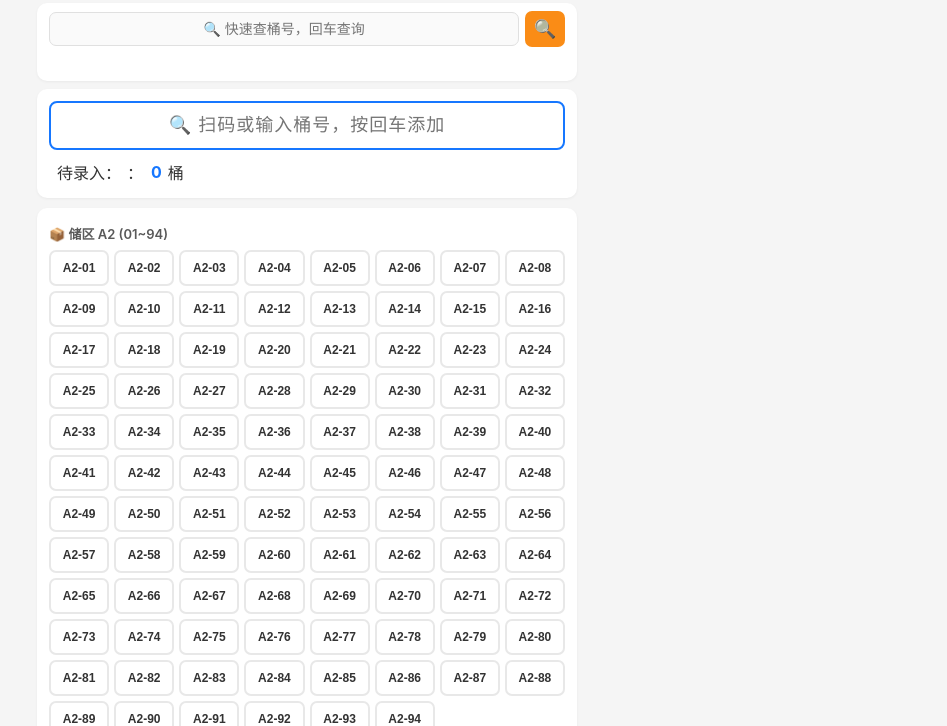
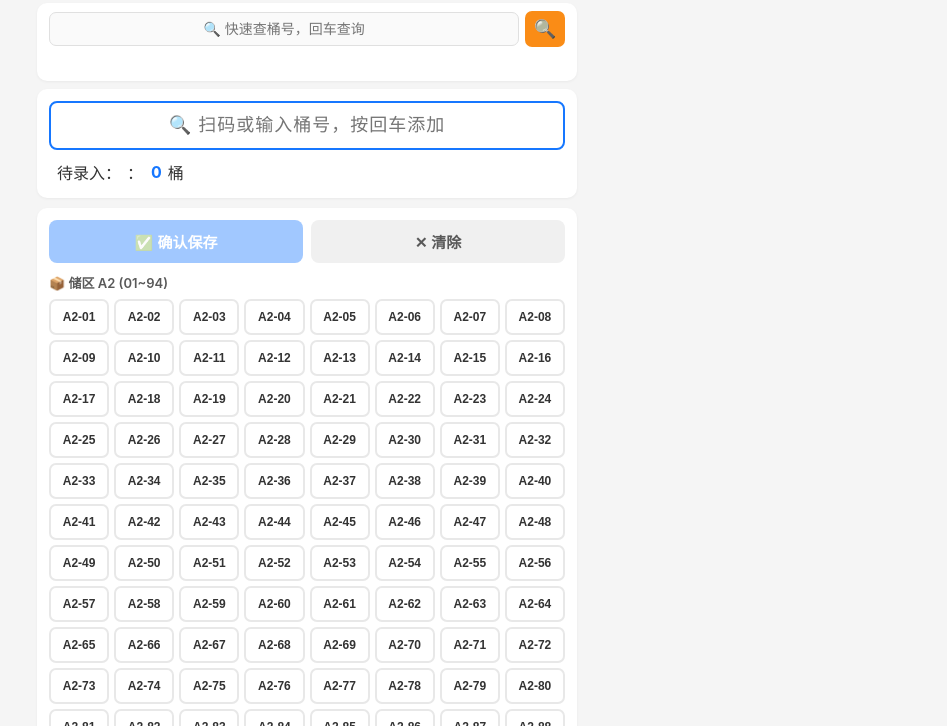
Before and after one commit to fjax2008/barrel-management, a plain HTML site: page static/index.html in a window 1280 px wide. Shown: the part 74-800 px from the top of the page, without its empty margins (333-1280 px from the left). Drawn offline with Linux system fonts and the light colour scheme; no server answers.

Commit message:
确认/取消按钮移至储区上方，手机端友好

```diff
--- a/static/index.html
+++ b/static/index.html
@@ -50,7 +50,7 @@ body{font-family:-apple-system,BlinkMacSystemFont,'Segoe UI',sans-serif;backgrou
 
 /* Location Grid */
 .loc-wrap{background:#fff;border-radius:10px;padding:12px;margin-bottom:10px;box-shadow:0 1px 3px rgba(0,0,0,.05)}
-.loc-grid{display:grid;grid-template-columns:repeat(auto-fill,minmax(58px,1fr));gap:5px;margin-bottom:4px}
+.loc-grid{display:grid;grid-template-columns:repeat(auto-fill,minmax(58px,1fr));gap:5px;margin-top:6px}
 .loc-label{grid-column:1/-1;font-size:13px;font-weight:600;color:#595959;padding:4px 0 2px}
 .loc-btn{padding:9px 4px;font-size:12px;font-weight:600;border:2px solid #e8e8e8;border-radius:7px;background:#fff;color:#333;cursor:pointer;transition:all .12s;text-align:center}
 .loc-btn:active,.loc-btn.selected{background:#e6f4ff;border-color:#1677ff;color:#1677ff}
@@ -58,7 +58,7 @@ body{font-family:-apple-system,BlinkMacSystemFont,'Segoe UI',sans-serif;backgrou
 .loc-btn.special.selected{background:#d3adf7;color:#531dab}
 
 /* Action buttons */
-.action-row{display:flex;gap:8px;margin-top:6px}
+.action-row{display:flex;gap:8px;margin-bottom:6px}
 .btn{flex:1;padding:11px;font-size:15px;font-weight:600;border:none;border-radius:8px;cursor:pointer;transition:all .12s}
 .btn:disabled{opacity:.4;pointer-events:none}
 .btn-primary{background:#1677ff;color:#fff}
@@ -150,11 +150,11 @@ tr.row-a2n{background:#fffbe6}
 
   <!-- Location Grid -->
   <div class="loc-wrap">
-    <div class="loc-grid" id="loc-grid"></div>
     <div class="action-row">
       <button class="btn btn-primary" id="btn-confirm" disabled data-i18n="confirm_save">✅ 确认保存</button>
       <button class="btn btn-default" id="btn-clear" data-i18n="clear">✕ 清除</button>
     </div>
+    <div class="loc-grid" id="loc-grid"></div>
   </div>
 
   <!-- Query -->
```
